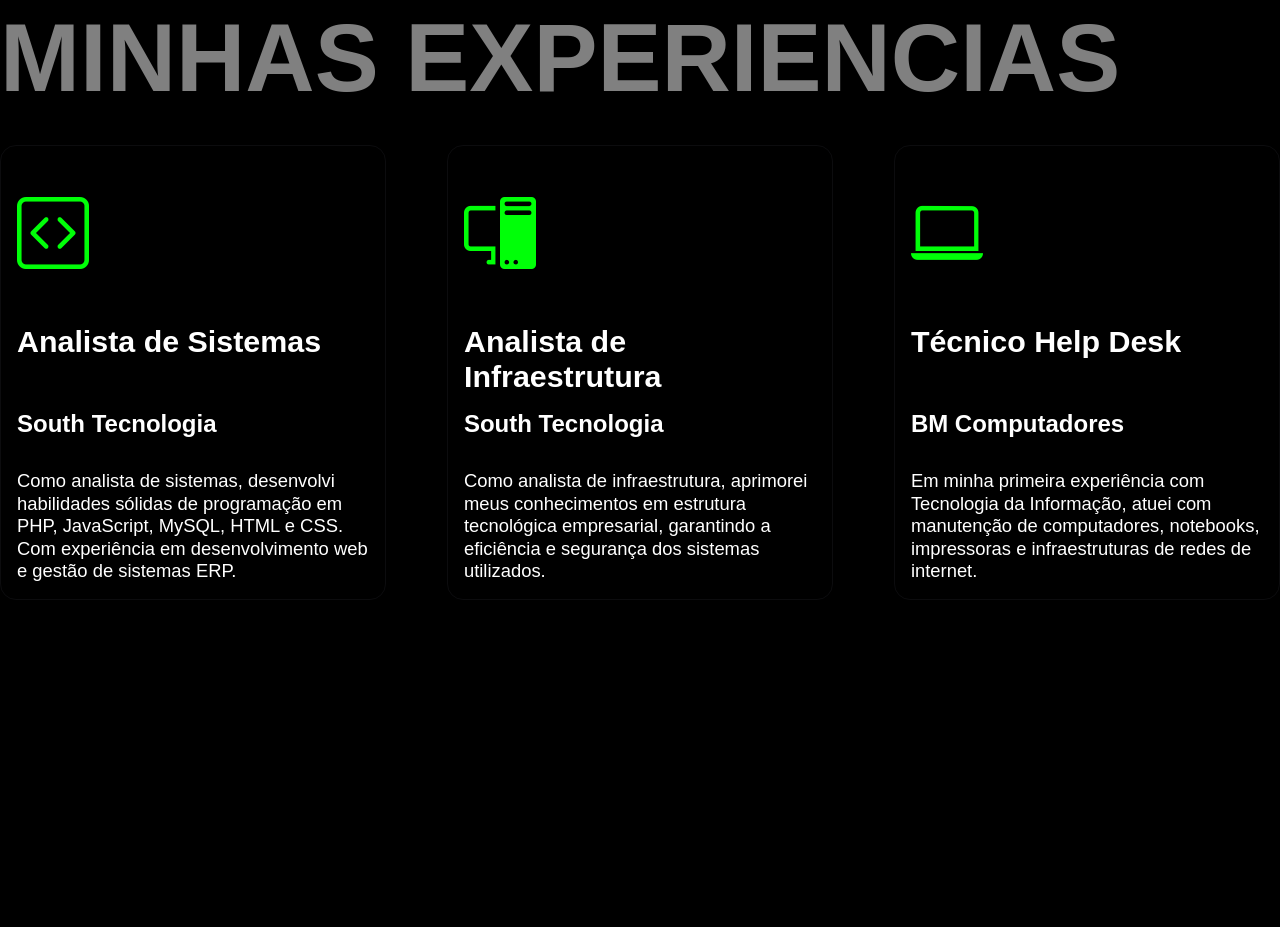
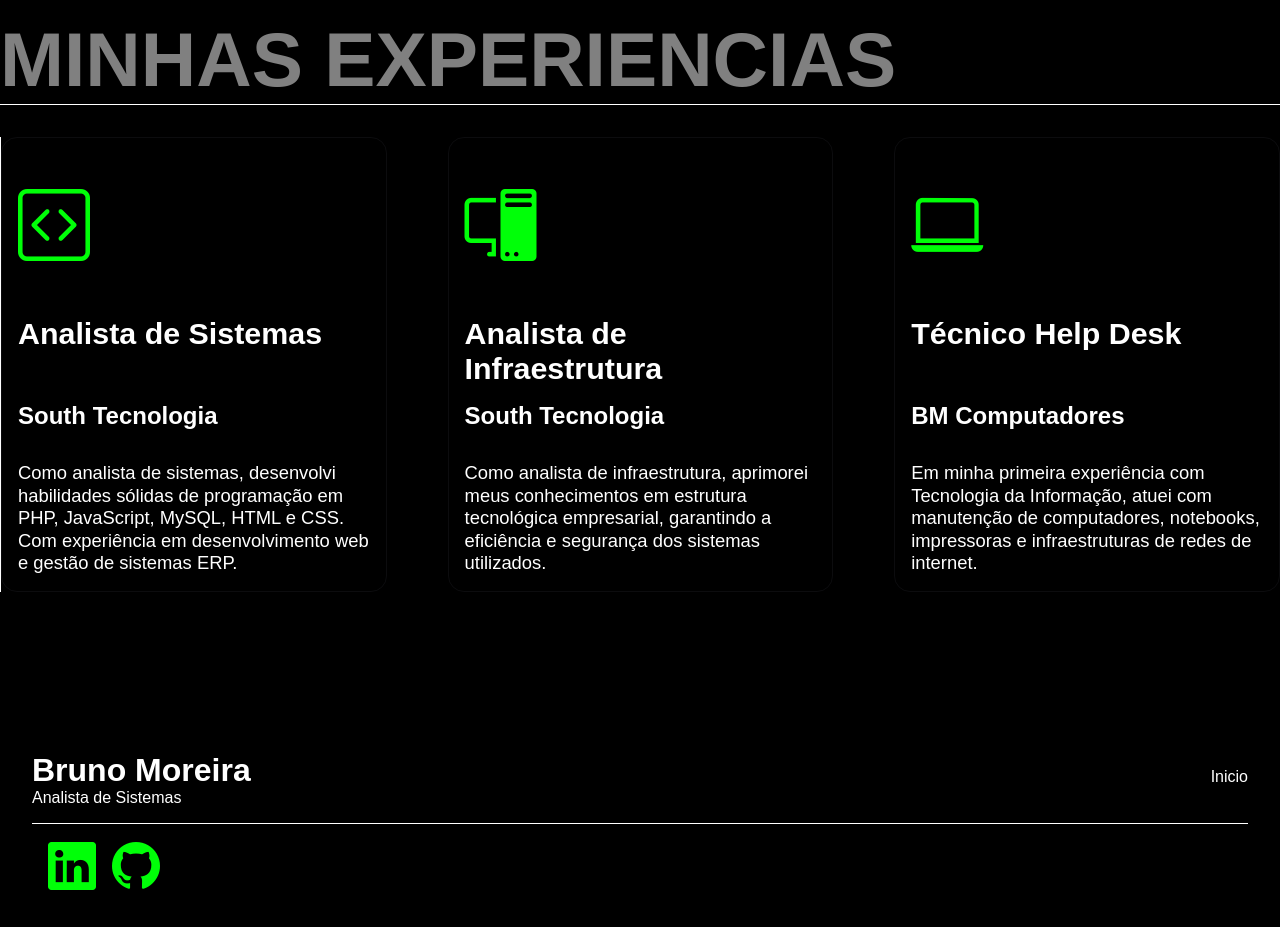
Before and after one commit to bmoreira1/portfolioDev, a plain HTML site: page index.html in a window 1280 px wide. Shown: the part 1409-2336 px from the top of the page. Before the commit the page ends 2169 px from the top, so only its background shows below. Drawn offline with nearby package versions, Linux system fonts and the light colour scheme.

Commit message:
portfolio pronto, próximo passo é revisão e responsividade

```diff
--- a/css/experiencia.css
+++ b/css/experiencia.css
@@ -10,6 +10,7 @@
     gap: 3.8rem;
     margin-top: 2rem;
     flex-wrap: wrap;
+    border-left: 1px solid #fff;
 }
 
 .item-experiencia {
--- /dev/null
+++ b/css/footer.css
@@ -0,0 +1,44 @@
+footer {
+  background-color: #000;
+}
+
+.container-footer {
+  max-width: 1300px;
+  margin: 0 auto;
+}
+
+.top-footer {
+  display: flex;
+  justify-content: space-between;
+  margin: 0 2rem;
+}
+
+.top-footer ul {
+  display: flex;
+  margin: 1rem 0;
+}
+
+.nav-footer ul{
+    display: flex;
+    gap: 1.5rem;
+}
+
+.nav-footer ul li a{
+    color: #fff;
+}
+
+.bottom-footer {
+  border-top: 1px solid #fff;
+  margin: 1rem 2rem;
+}
+
+.bottom-footer ul {
+  display: flex;
+  gap: 1rem;
+  padding: 1rem;
+}
+
+.bottom-footer .bi {
+  font-size: 3rem;
+  color: #00ff08;
+}
--- a/css/formacao.css
+++ b/css/formacao.css
@@ -12,6 +12,7 @@
   display: flex;
   align-items: center;
   color: #808080;
+  margin-left: 1rem;
 }
 
 .conteudo-formacao p {
@@ -24,6 +25,8 @@
 .conteudo-formacao {
   display: grid;
   grid-template-columns: 1fr 1fr;
+  border-left: 1px solid #fff;
+  margin-top: 2rem;
 }
 
 @media (max-width: 1100px) {
@@ -34,12 +37,13 @@
 }
 
 .faculdade {
-    /* background-color: red; */
+  background-color: #001;
   padding: 1rem;
-    gap: .7rem;
+  gap: 0.7rem;
   display: flex;
   flex-direction: column;
   border: 1rem solid #001;
+  border-radius: 1rem;
 }
 
 .faculdade .h3 {
@@ -47,7 +51,7 @@
   color: #808080;
 }
 
-.faculdade h3{
+.faculdade h3 {
   text-transform: uppercase;
   color: #fff;
 }
@@ -62,12 +66,10 @@
   padding: 1rem 2.6rem;
   background-color: #001;
   color: #808080;
-
 }
 
-.cursos h2{
+.cursos h2 {
   position: relative;
-
 }
 
 .cursos h2::before {
@@ -85,7 +87,7 @@
   padding: 0 1rem;
 }
 
-.cursos ul li{
+.cursos ul li {
   display: flex;
   justify-content: space-between;
   color: #fff;
@@ -119,7 +121,7 @@
   top: 0;
 }
 
-.idiomas ul{
+.idiomas ul {
   display: flex;
   margin-top: 1rem;
   font-size: 1.4rem;
--- a/css/global.css
+++ b/css/global.css
@@ -24,7 +24,8 @@ h1, h2, h3, a, p, ul {
 }
 
 .title-section {
-    font-size: 6rem;
+    font-size: 4.8rem;
     color: #808080;
     text-transform: uppercase;
+    border-bottom: 1px solid #fff;
 }
--- a/css/styles.css
+++ b/css/styles.css
@@ -3,3 +3,4 @@
 @import './main.css';
 @import './formacao.css';
 @import './experiencia.css';
+@import './footer.css';
--- a/index.html
+++ b/index.html
@@ -21,15 +21,15 @@
             <nav>
                 <ul class="list-header">
                     <li><a href="">Início</a></li>
-                    <li><a href="">Formação</a></li>
-                    <li><a href="">Experiencia</a></li>
+                    <li><a href="#Formacao">Formação</a></li>
+                    <li><a href="#Experiencia">Experiencia</a></li>
                 </ul>
             </nav>
-            <a class="contato" href="">Contato</a>
+            <a class="contato" href="https://wa.me/+5531992218047" target="_blank">Contato</a>
         </div>
     </header>
 
-    <main>
+    <main id="Header">
         <div class="container-main">
             <div class="container-img">
                 <div class="conteudo-2">
@@ -46,7 +46,7 @@
         </div>
     </main>
 
-    <article>
+    <article id="Formacao">
         <div class="container-formacao">
             <h1 class="title-section">Formação</h1>
             <div class="conteudo-formacao">
@@ -80,9 +80,9 @@
         </div>
     </article>
 
-    <article>
+    <article id="Experiencia">
         <div class="container-experiencia">
-            <h1 class="title-section">Minhas Experiencias</h1>
+            <h1 class="title-section" >Minhas Experiencias</h1>
             <div class="conteudo-experiencia">
                 <div class="item-experiencia">
                     <i class="bi bi-code-square"></i>
@@ -116,7 +116,28 @@
         </div>
     </article>
 
-
+    <footer>
+        <div class="container-footer">
+            <div class="top-footer">
+                <div class="logo-footer">
+                    <h1>Bruno Moreira</h1>
+                    <p>Analista de Sistemas</p>
+                </div>
+                <nav class="nav-footer">
+                    <ul>
+                        <li><a href="#Header">Inicio</a></li>
+                        <!-- <li><a href="">Sobre mim</a></li> -->
+                    </ul>
+                </nav>
+            </div>
+            <div class="bottom-footer">
+                <ul>
+                    <li><a href="https://www.linkedin.com/in/2brunomoreira/" target="_blank"><i class="bi bi-linkedin"></i></a></li>
+                    <li><a href="https://github.com/bmoreira1/portfolioDev" target="_blank"><i class="bi bi-github"></i></a></li>
+                </ul>
+            </div>
+        </div>
+    </footer>
 </body>
 
 </html>
```
Also changed, not shown: img/logoBruno.jpg (added). Lines whose indentation alone changed are shown as unchanged.
